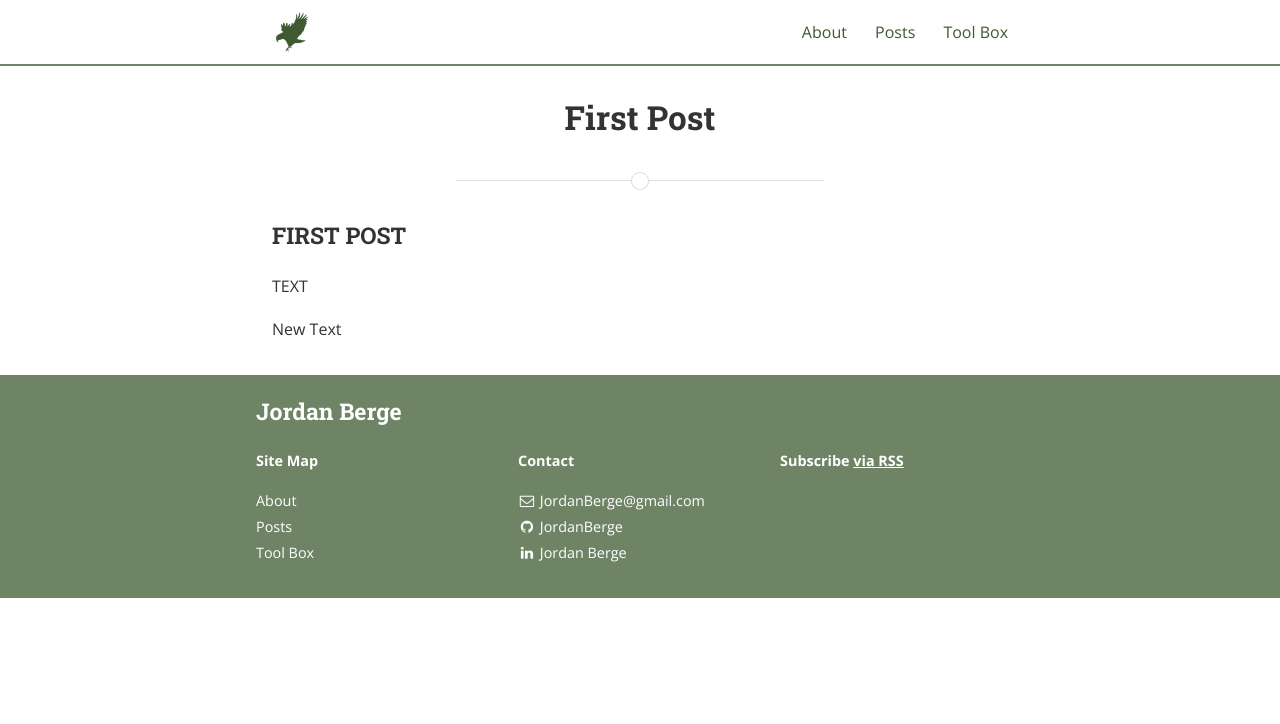
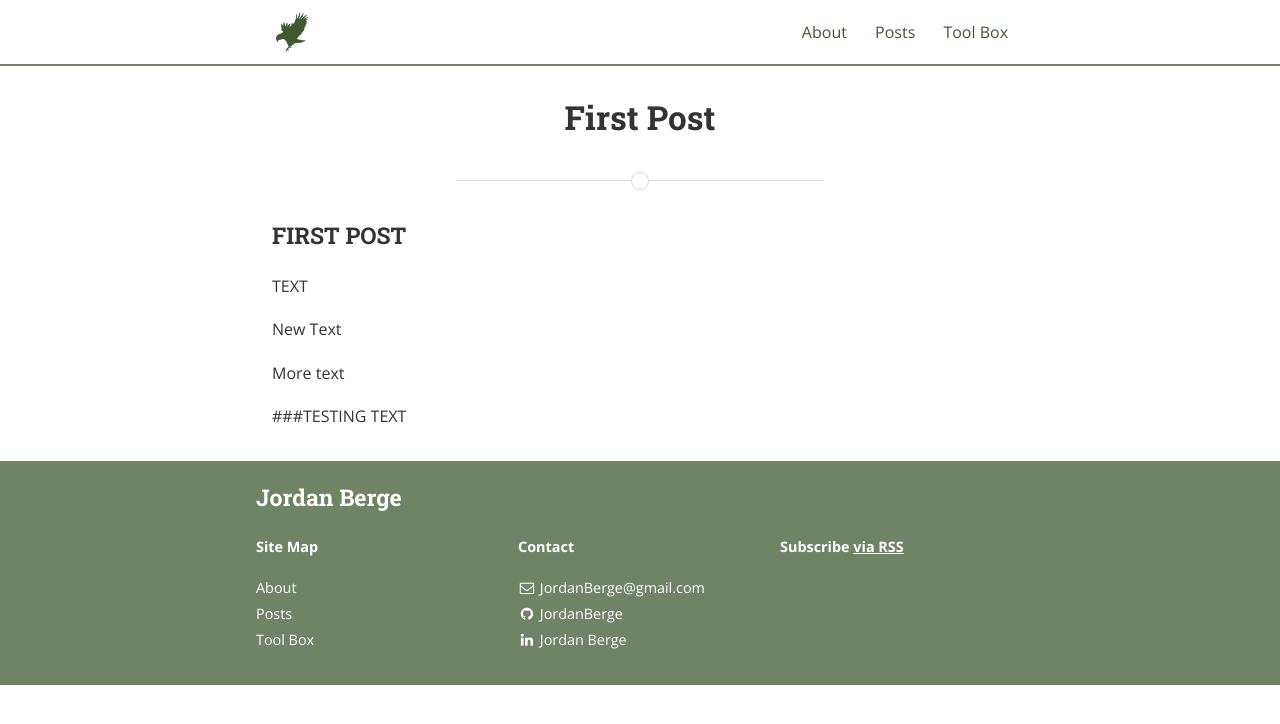
Before and after one commit to JordanBerge/JordanBerge.github.io, a Jekyll site: the page built from _posts/2016-11-14-First-Post.md, in a window 1280 px wide. Shown: the top 724 px of the page. Built offline with Jekyll 4.4.1, drawn with Linux system fonts in a browser that asks for light colours; nearby versions of some CDN libraries; a style sheet for code colours, icons or effects is not loaded.

Commit message:
testing post

```diff
--- a/_posts/2016-11-14-First-Post.md
+++ b/_posts/2016-11-14-First-Post.md
@@ -13,3 +13,7 @@ cover:  "assets/header.jpg"
 TEXT
 
 New Text
+
+More text
+
+###TESTING TEXT
```
Also changed, not shown: other parts of _posts/2016-11-14-First-Post.md (+1 -1 lines).
